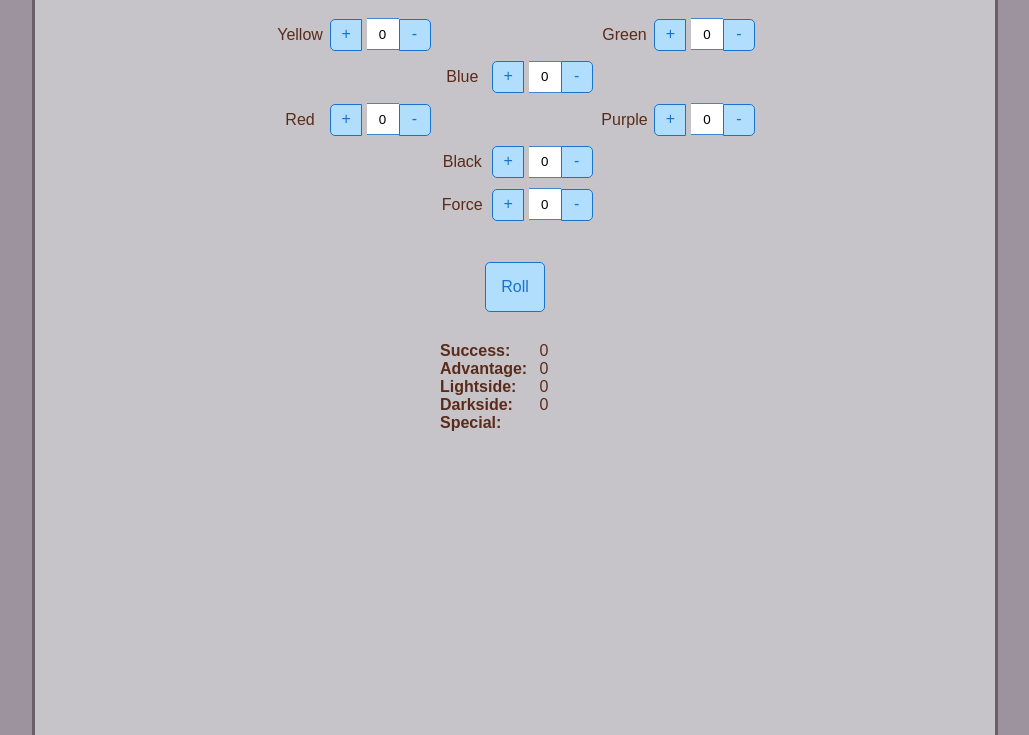
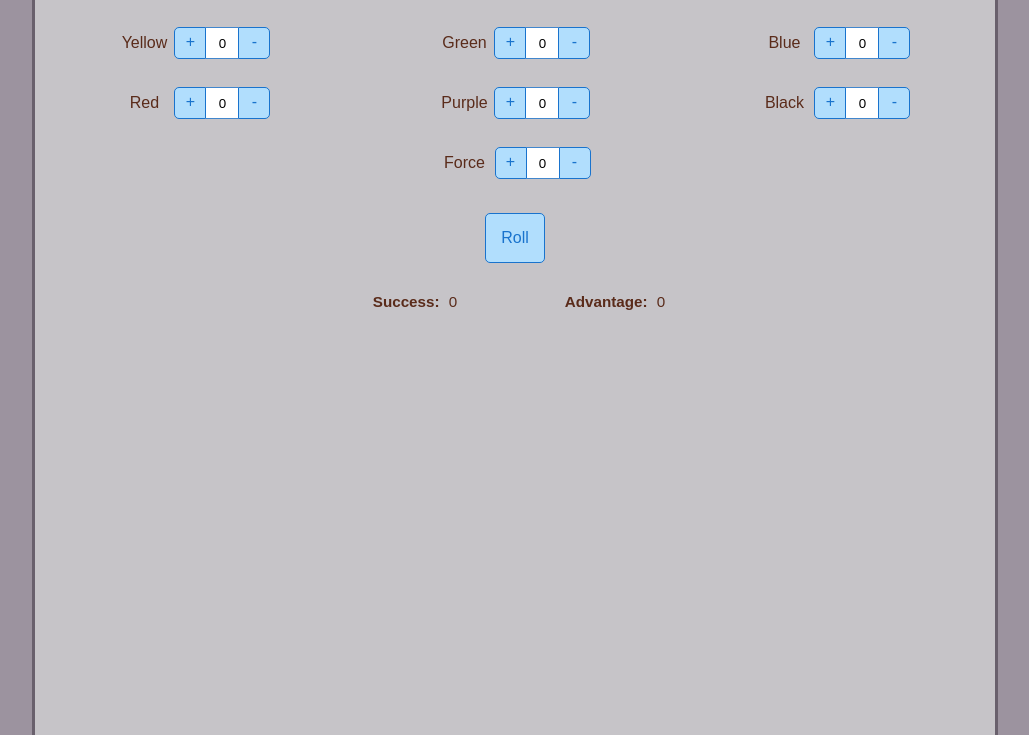
Before and after one commit to dyeje/swDiceRoller, a website: page markup/index.pug in a window 1280 px wide. Both pictures are taken after a click on the link "Roll". Shown: the part 65-800 px from the top of the page, without its empty margins (125-1154 px from the left). Drawn offline with nearby package versions, Linux system fonts and the light colour scheme; files that its build step writes are made by us from their sources.

Commit message:
Final layout

```diff
--- a/js/diceRoller.js
+++ b/js/diceRoller.js
@@ -15,11 +15,14 @@ $('a.quantity-control').click(function (e) {
 
 $('a.roll').click(function (e) {
   var diceInputs = diceForm.serializeArray();
+  var forceDiceUsed = false;
 
   var diceSets = _.compact(_.map(diceInputs, function (diceInput) {
     var diceCount = parseInt(diceInput.value, 10);
 
     if (diceCount > 0) {
+      if (diceInput.name ==='force') forceDiceUsed = true;
+
       return {
         diceCount: diceCount,
         diceType: mapDiceType(diceInput.name)
@@ -28,16 +31,19 @@ $('a.roll').click(function (e) {
   }));
 
   var diceResults = roll(diceSets);
-  displayResults(sumDiceResults(diceResults));
+  displayResults(sumDiceResults(diceResults), forceDiceUsed);
   results.removeClass('hidden');
 });
 
-function displayResults (diceResults) {
+function displayResults (diceResults, forceDiceUsed) {
   results.find('.success .value').html(displayValue(diceResults.success, "success", "failure"));
   results.find('.advantage .value').html(displayValue(diceResults.advantage, "advantage", "disadvantage"));
   results.find('.lightside .value').html(diceResults.lightside);
   results.find('.darkside .value').html(diceResults.darkside);
-  results.find('.special .value').html(diceResults.special.join(', '))
+  results.find('.special .value').html(diceResults.special.join(', '));
+
+  results.find('.darkside, .lightside').toggle(forceDiceUsed);
+  results.find('.special').toggle(diceResults.special.length > 0);
 }
 
 function displayValue(value, positive, negative) {
--- a/markup/index.pug
+++ b/markup/index.pug
@@ -26,6 +26,8 @@ html
         .result-container(class=resultType)
           .label= resultType + ":"
           .value
+        if dieType == 'advantage' || dieType == 'darkside'
+          .clear
 
     .scripts
       script(src='../js/dependencies/lodash.min.js')
--- a/styles/shapes.scss
+++ b/styles/shapes.scss
@@ -21,7 +21,6 @@ $hexagon-side-height: 10px;
   @include shape;
   width: $hexagon-width;
   height: 18px;
-  top: 5px;
   background-color: $color;
   -webkit-transform: rotate(90deg);
   -ms-transform: rotate(90deg);
@@ -46,9 +45,9 @@ $diamond-size: 15px;
   @include shape;
   width: 0;
   height: 0;
+  top: -18px;
   border: $diamond-size solid transparent;
   border-bottom: ($diamond-size * 4/3) solid $color;
-  top: -5px;
 
   &:after {
     content: '';
@@ -66,7 +65,6 @@ $diamond-size: 15px;
 $square-size: 28px;
 @mixin square($color) {
   @include shape;
-  top: 9px;
   background-color: $color;
   width: $square-size;
   height: $square-size;
--- a/styles/styles.scss
+++ b/styles/styles.scss
@@ -44,8 +44,12 @@ a {
 }
 
 .die-control {
-  display: inline-block;
+  display: flex;
+  float: left;
+  align-items: center;
+  justify-content: center;
   width: calc(100% / 3);
+  height: 50px;
   margin-bottom: 10px;
 
   label {
@@ -66,6 +70,10 @@ a {
     border-top: 1px solid #4186CD;
     border-bottom: 1px solid #4186CD;
   }
+
+  &:last-child {
+    width: 100%;
+  }
 }
 
 .quantity-control {
@@ -85,23 +93,29 @@ a {
 }
 
 .results {
-  padding-left: 75px;
-  text-align: left;
+  width: 400px;
   margin: auto;
-  width: 225px;
 }
 
 .result-container {
+  width: 50%;
+  float: left;
+  margin-bottom: 10px;
+  font-size: 0.95em;
+
   .label {
     display: inline-block;
-    width: 90px;
     font-weight: bold;
-    text-transform:capitalize;
+    text-transform: capitalize;
   }
 
   .value {
     display: inline;
     margin-left: 5px;
+  }
+
+  &.special {
+    width: 100%;
   }
 }
 
```
